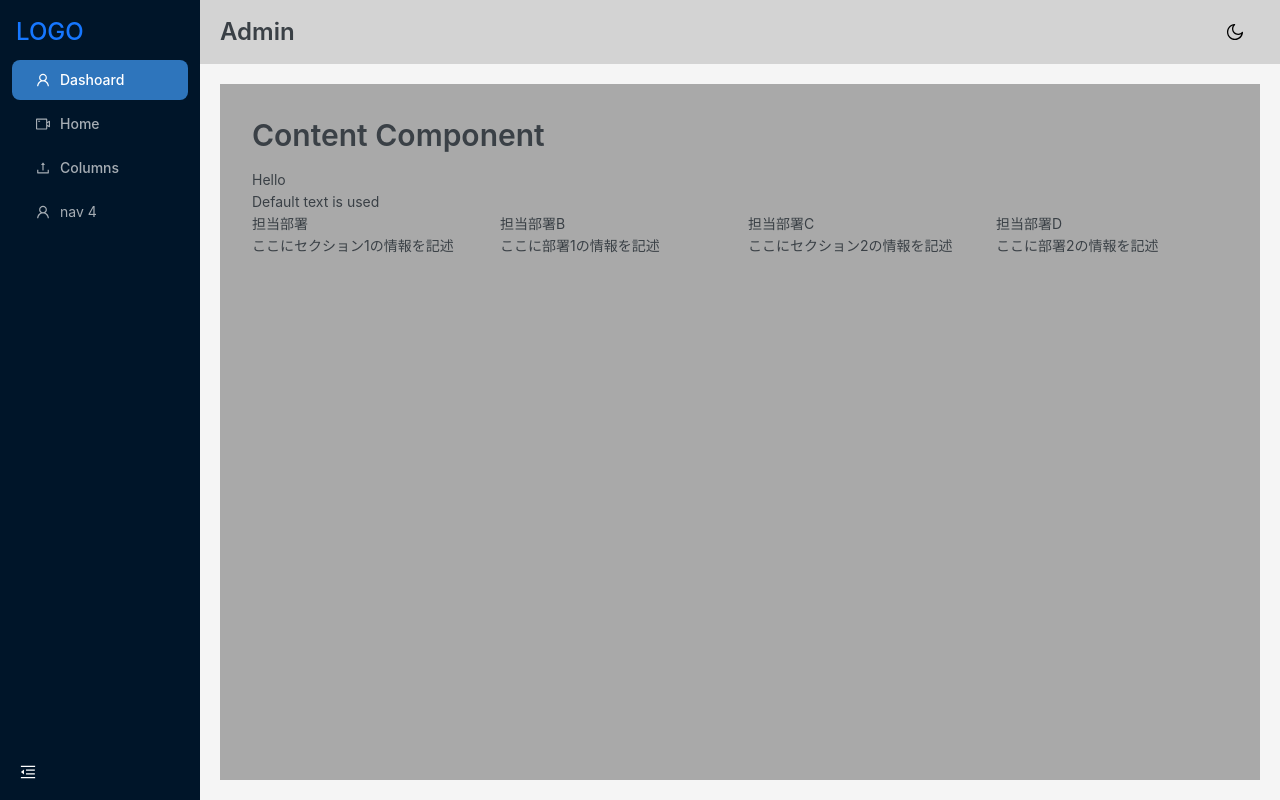
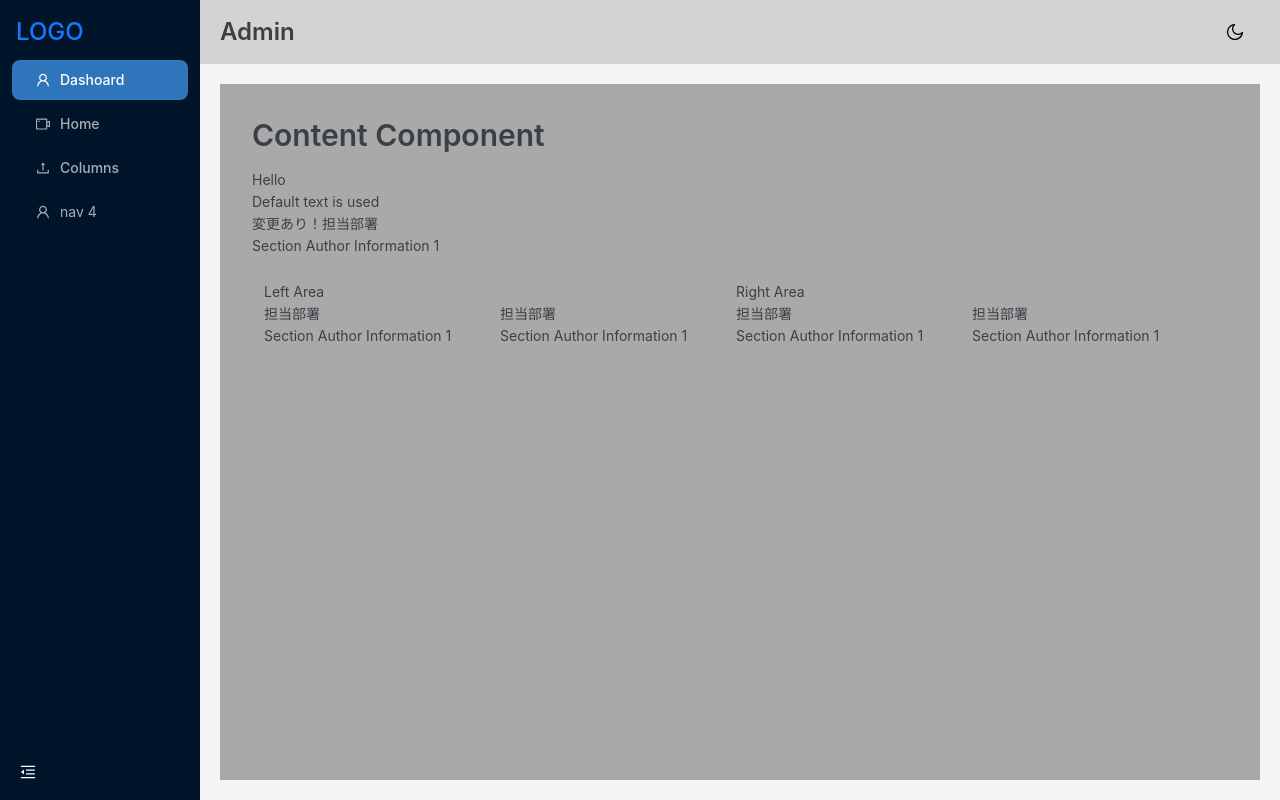
Before and after one commit to BoxPistols/Ant-Vite, a React (Vite) app: page /columns in a window 1280 px wide. Built offline with nearby package versions, Linux system fonts and the light colour scheme.

Commit message:
Column Test

```diff
--- a/src/Pages/Columns.tsx
+++ b/src/Pages/Columns.tsx
@@ -1,38 +1,66 @@
 import { Row, Col, Typography } from 'antd'
 
-interface ColumnsProps {
-  children?: React.ReactNode
-}
-
-const Columns: React.FC<ColumnsProps> = ({}) => {
-  const sectionAuthorInformation1 = 'ここにセクション1の情報を記述'
-  const departmentAuthorInformation1 = 'ここに部署1の情報を記述'
-  const sectionAuthorInformation2 = 'ここにセクション2の情報を記述'
-  const departmentAuthorInformation2 = 'ここに部署2の情報を記述'
+const Columnsol = () => {
+  const sectionAuthorInformation1 = 'Section Author Information 1'
 
   return (
-    <div>
+    <div style={{ overflowX: 'auto' }}>
       <Row gutter={[16, 24]}>
-        {/* Left 1 */}
-        <Col span={6}>
-          <Typography color="secondary">担当部署</Typography>
+        <Col>
+          <Typography color="secondary">変更あり！担当部署</Typography>
           <Typography>{sectionAuthorInformation1}</Typography>
         </Col>
-        <Col span={6}>
-          <Typography color="secondary">担当部署B</Typography>
-          <Typography>{departmentAuthorInformation1}</Typography>
-        </Col>
-        <Col span={6}>
-          <Typography color="secondary">担当部署C</Typography>
-          <Typography>{sectionAuthorInformation2}</Typography>
-        </Col>
-        <Col span={6}>
-          <Typography color="secondary">担当部署D</Typography>
-          <Typography>{departmentAuthorInformation2}</Typography>
+        <Col
+          style={{
+            display: 'flex',
+            minWidth: 960,
+            overflowX: 'auto'
+          }}
+        >
+          <div
+            style={{
+              flex: '1 0 50%',
+              padding: '0 12px',
+              flexWrap: 'nowrap',
+              minWidth: 400
+            }}
+          >
+            <Typography color="secondary">Left Area</Typography>
+            <Row gutter={[24, 24]}>
+              <Col span={12}>
+                <Typography color="secondary">担当部署</Typography>
+                <Typography>{sectionAuthorInformation1}</Typography>
+              </Col>
+              <Col span={12}>
+                <Typography color="secondary">担当部署</Typography>
+                <Typography>{sectionAuthorInformation1}</Typography>
+              </Col>
+            </Row>
+          </div>
+          <div
+            style={{
+              flex: '1 0 50%',
+              padding: '0 12px',
+              flexWrap: 'nowrap',
+              minWidth: 400
+            }}
+          >
+            <Typography color="secondary">Right Area</Typography>
+            <Row gutter={[24, 24]}>
+              <Col span={12}>
+                <Typography color="secondary">担当部署</Typography>
+                <Typography>{sectionAuthorInformation1}</Typography>
+              </Col>
+              <Col span={12}>
+                <Typography color="secondary">担当部署</Typography>
+                <Typography>{sectionAuthorInformation1}</Typography>
+              </Col>
+            </Row>
+          </div>
         </Col>
       </Row>
     </div>
   )
 }
 
-export default Columns
+export default Columnsol
```
